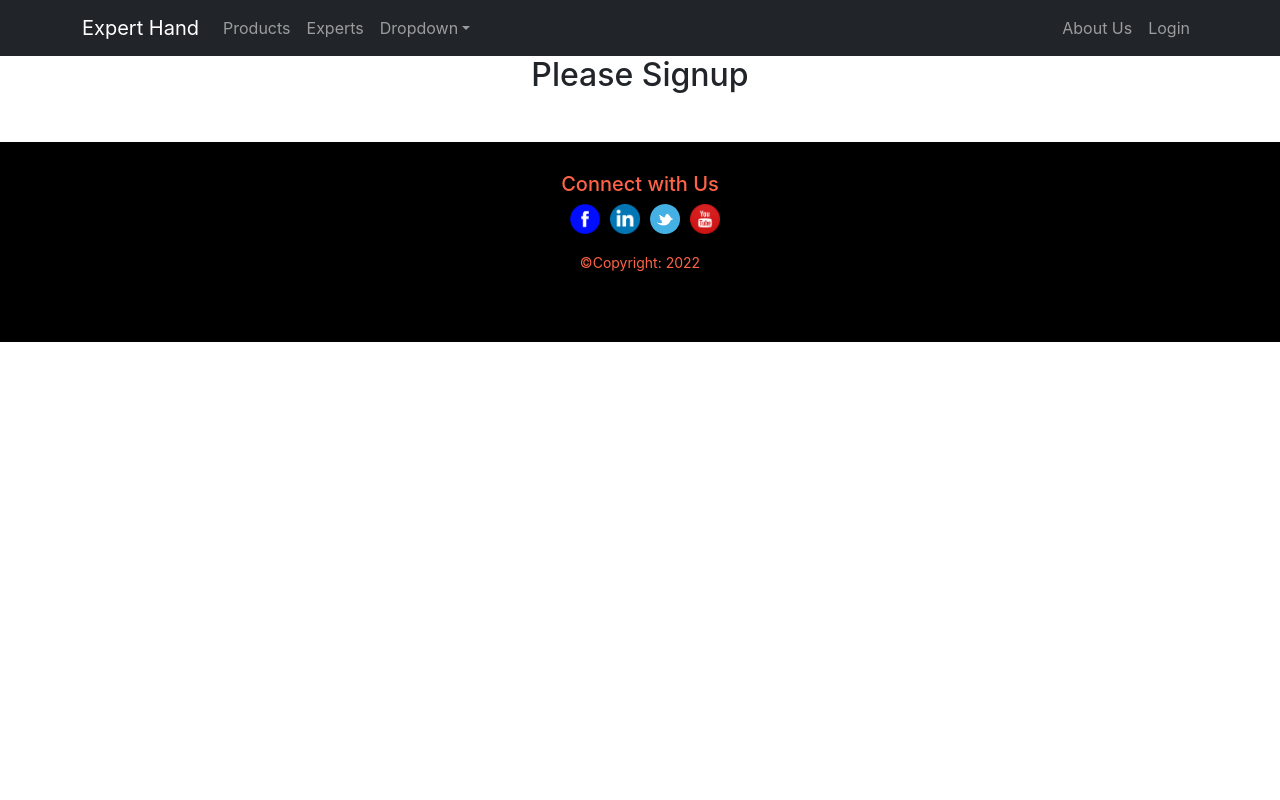
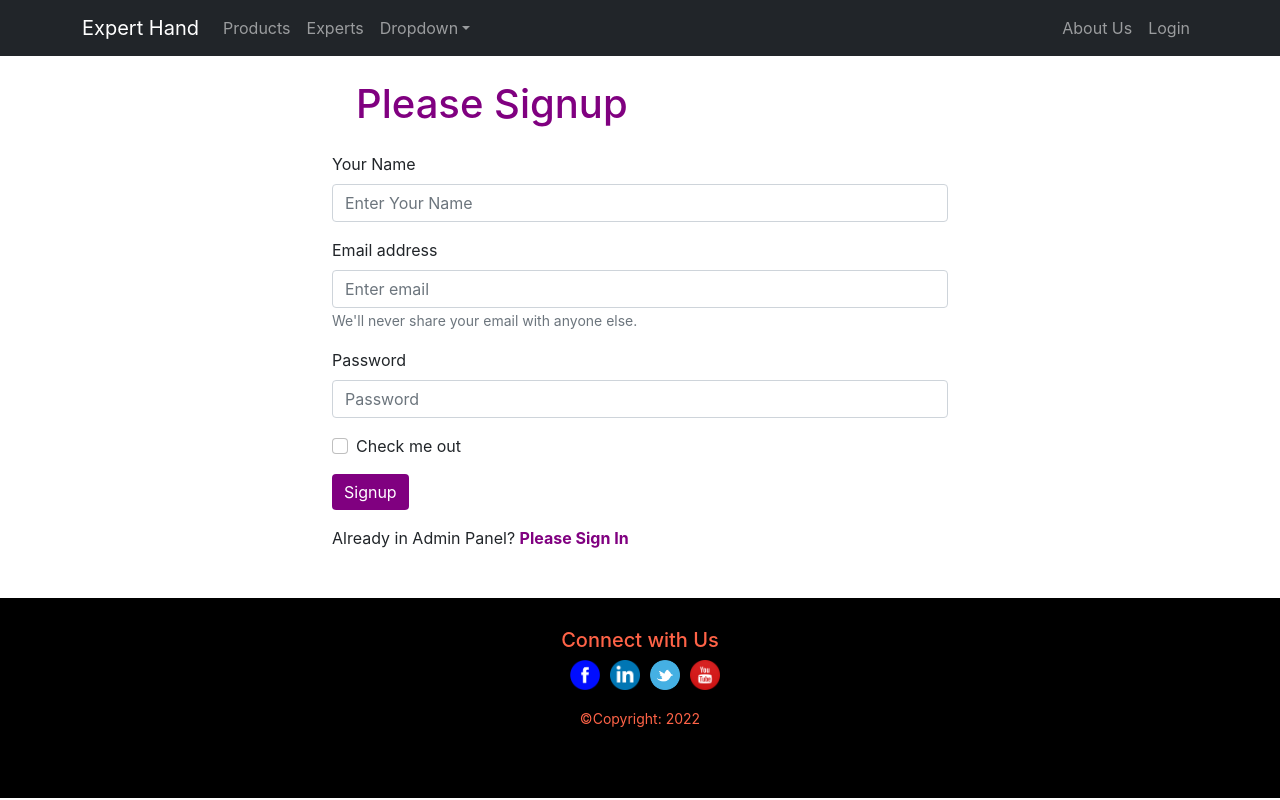
Before and after one commit to Thowhid31/warehouse-management-client-side-assignment-11, a React (Create React App) app: page /signup in a window 1280 px wide. Built offline with nearby package versions, Linux system fonts and the light colour scheme.

Commit message:
env implement for gitignore

```diff
--- a/src/Pages/Login/Login.css
+++ b/src/Pages/Login/Login.css
@@ -11,3 +11,13 @@
     cursor: pointer;
     font-weight: 700;
 }
+
+.signup-btn{
+    background-color: purple;
+    border: 0;
+}
+
+.signup-btn:hover{
+    background-color: rgb(255, 0, 0);
+    border: 0;
+}
--- a/src/Pages/Login/Login.js
+++ b/src/Pages/Login/Login.js
@@ -23,10 +23,9 @@ const Login = () => {
 
     return (
         <div className='container w-50 mx-auto form-class-login'>
-            <h1 className='login-head'>Please Login</h1>
+            <h1 className='login-head  p-4'>Please Login</h1>
             <Form onSubmit={handleLoginBtn}>
   <Form.Group className="mb-3" controlId="formBasicEmail">
-    <Form.Label>Email address</Form.Label>
     <Form.Control ref={emailRef} type="email" placeholder="Enter email" required/>
     <Form.Text className="text-muted">
       We'll never share your email with anyone else.
@@ -34,17 +33,16 @@ const Login = () => {
   </Form.Group>
 
   <Form.Group className="mb-3" controlId="formBasicPassword">
-    <Form.Label>Password</Form.Label>
     <Form.Control ref={passRef} type="password" placeholder="Password" required/>
   </Form.Group>
   <Form.Group className="mb-3" controlId="formBasicCheckbox">
     <Form.Check type="checkbox" label="Check me out" />
   </Form.Group>
-  <Button variant="primary" type="submit">
-    Submit
+  <Button className='signup-btn' variant="primary" type="submit">
+    Login
   </Button>
 </Form>
-<p>New to Admin Panel? <span className='signup-toggle' onClick={navigateSignUp}>Please Sign Up</span></p>
+<p className='mt-3'>New to Admin Panel? <span className='signup-toggle' onClick={navigateSignUp}>Please Sign Up</span></p>
         </div>
     );
 };
--- a/src/Pages/Login/Signup/Signup.css
+++ b/src/Pages/Login/Signup/Signup.css
@@ -0,0 +1,23 @@
+.login-head{
+    color: purple;
+}
+
+.form-class-login{
+    text-align: left;
+}
+
+.signup-toggle{
+    color: purple;
+    cursor: pointer;
+    font-weight: 700;
+}
+
+.signup-btn{
+    background-color: purple;
+    border: 0;
+}
+
+.signup-btn:hover{
+    background-color: rgb(255, 0, 0);
+    border: 0;
+}
--- a/src/Pages/Login/Signup/Signup.js
+++ b/src/Pages/Login/Signup/Signup.js
@@ -1,10 +1,63 @@
-import React from 'react';
+import React, { useRef } from 'react';
+import { Button, Form } from 'react-bootstrap';
+import { useNavigate } from 'react-router-dom';
+import './Signup.css'
+
+
+
+
 
 const Signup = () => {
+    const navigate = useNavigate();
+    const nameRef = useRef('');
+    const emailRef = useRef('');
+    const passRef = useRef('');
+
+
+
+    const handleSignupBtn = event =>{
+        event.preventDefault();
+        const email = emailRef.current.value;
+        const password = passRef.current.value;
+        const name = nameRef.current.value;
+
+        console.log(email, password, name);
+    }
+
+    const navigateSignUp = event => {
+        navigate('/login')
+    }
     return (
         <div>
-            <h2>Please Signup</h2>
+            <div className='container w-50 mx-auto form-class-login'>
+            <h1 className='login-head m-4'>Please Signup</h1>
+            <Form onSubmit={handleSignupBtn}>
+  <Form.Group className="mb-3" controlId="formBasicName">
+    <Form.Label>Your Name</Form.Label>
+    <Form.Control ref={nameRef} type="name" placeholder="Enter Your Name" required/>
 
+  </Form.Group>
+  <Form.Group className="mb-3" controlId="formBasicEmail">
+    <Form.Label>Email address</Form.Label>
+    <Form.Control ref={emailRef} type="email" placeholder="Enter email" required/>
+    <Form.Text className="text-muted">
+      We'll never share your email with anyone else.
+    </Form.Text>
+  </Form.Group>
+
+  <Form.Group className="mb-3" controlId="formBasicPassword">
+    <Form.Label>Password</Form.Label>
+    <Form.Control ref={passRef} type="password" placeholder="Password" required/>
+  </Form.Group>
+  <Form.Group className="mb-3" controlId="formBasicCheckbox">
+    <Form.Check type="checkbox" label="Check me out" />
+  </Form.Group>
+  <Button className='signup-btn' variant="primary" type="submit">
+    Signup
+  </Button>
+</Form>
+<p className='mt-3'>Already in Admin Panel? <span className='signup-toggle' onClick={navigateSignUp}>Please Sign In</span></p>
+        </div>
         </div>
     );
 };
```
Also changed, not shown: src/firebase.init.js (+6 -6 lines).
